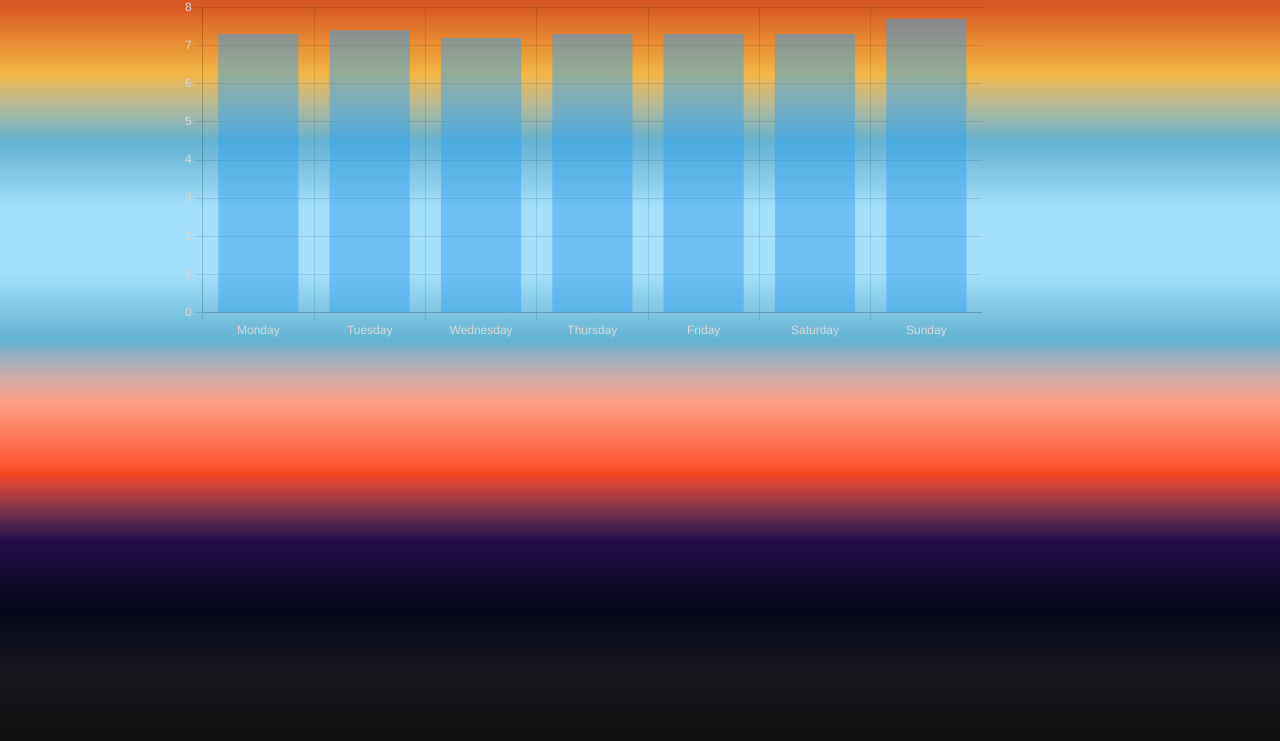
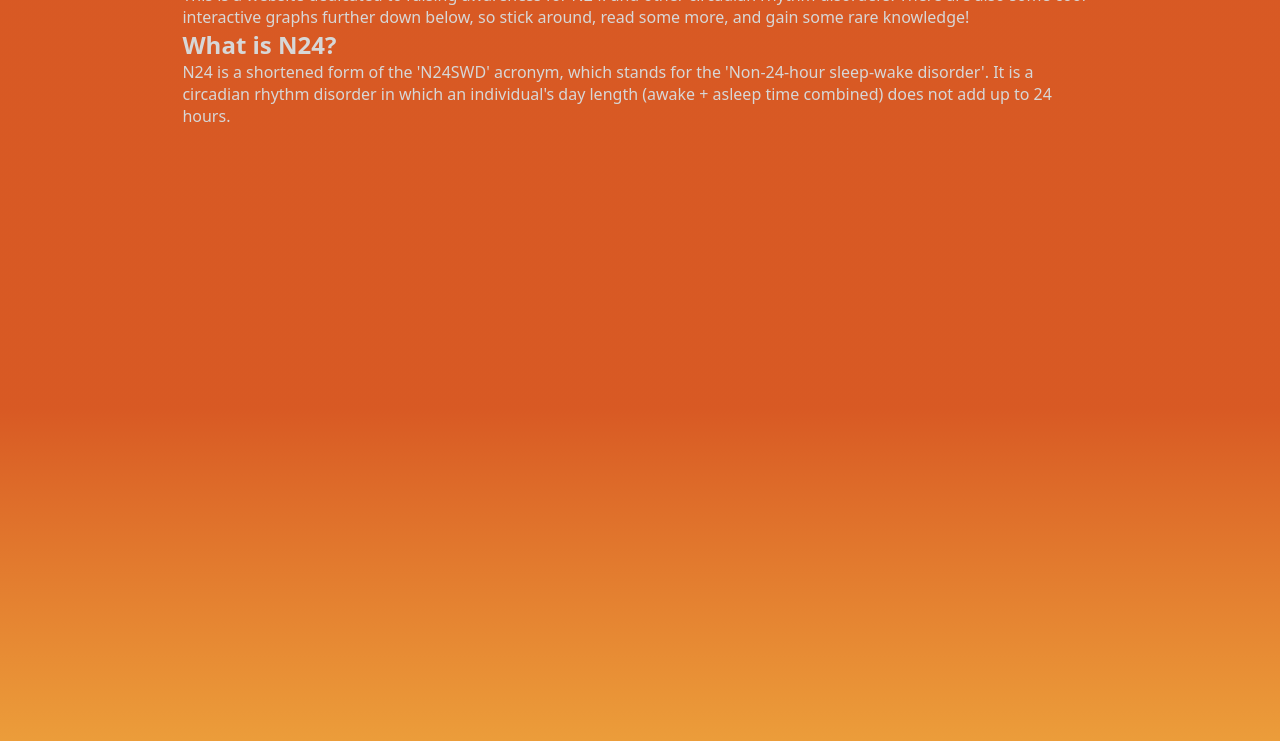
Before and after one commit to nightowl286/n24, a plain HTML site: page src/site/index.html in a window 1280 px wide. Shown: the part 59-800 px from the top of the page. Drawn offline with nearby package versions, Linux system fonts and the light colour scheme.

Commit message:
* Improve sky gradient background. * Prepare website for actual content.

```diff
--- a/src/site/index.html
+++ b/src/site/index.html
@@ -39,10 +39,27 @@
 	</head>
 
 	<body>
+		<header>
+			<h1>N24 awareness website</h1>
+			<p>
+				This is a website dedicated to raising awareness for N24. and other circadian rhythm disorders.
+				There are also some cool interactive graphs further down below, so stick around, read some more, and gain some rare knowledge!
+			</p>
+		</header>
+		<main>
+			<section>
+				<h2>What is N24?</h2>
+				<p>
+					N24 is a shortened form of the 'N24SWD' acronym, which stands for the 'Non-24-hour sleep-wake disorder'.
+					It is a circadian rhythm disorder in which an individual's day length (awake + asleep time combined) does not add up to 24 hours.
+				</p>
+			</section>
 
-		<div style="width: 800px;">
-			<canvas id="weekday-sleep"></canvas>
-		</div>
+			<section>
+
+			</section>
+
+		</main>
 
 	</body>
 </html>
--- a/src/site/main.js
+++ b/src/site/main.js
@@ -1,38 +1,2 @@
-Chart.defaults.color = "#d7d7d7";
-
-
-(async function () {
-	const data = [
-		{ day: 0, hours: 7.3 },
-		{ day: 1, hours: 7.4 },
-		{ day: 2, hours: 7.2 },
-		{ day: 3, hours: 7.3 },
-		{ day: 4, hours: 7.3 },
-		{ day: 5, hours: 7.3 },
-		{ day: 6, hours: 7.7 },
-	];
-
-	new Chart(
-		document.getElementById('weekday-sleep'),
-		{
-			type: 'bar',
-			options: {
-				plugins: {
-					title: {
-						display: true,
-						text: "Average (mean) sleep (in hours) per week day"
-					}
-				}
-			},
-			data: {
-				labels: data.map(row => ['Monday', 'Tuesday', 'Wednesday', 'Thursday', 'Friday', 'Saturday', 'Sunday'][row.day]),
-				datasets: [
-					{
-						label: 'nightowl286',
-						data: data.map(row => row.hours)
-					}
-				]
-			}
-		}
-	);
-})();
+Chart.defaults.color = "#ffffff";
+Chart.defaults.borderColor = "#a0a0a0";
--- a/src/site/style.css
+++ b/src/site/style.css
@@ -40,7 +40,9 @@ html {
 			/* dark blue */
 
 			#16161d,
-			#101010) no-repeat center center
+			#101010) no-repeat;
+
+	background-size: 100% max(100%, 350em);
 }
 
 body {
```
